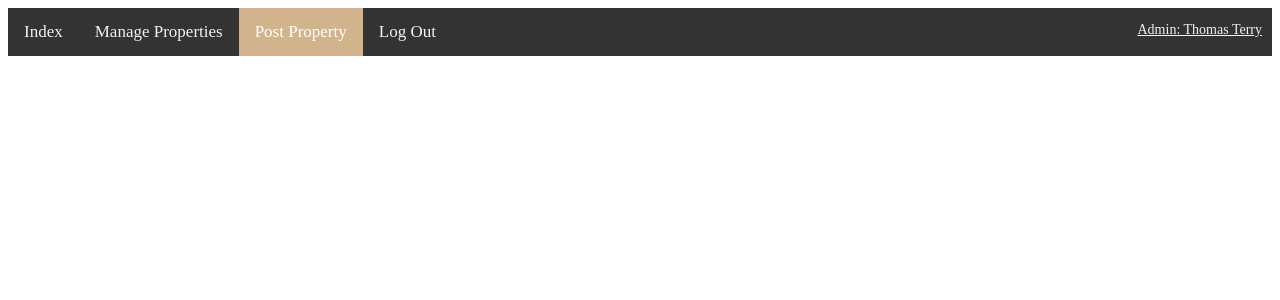
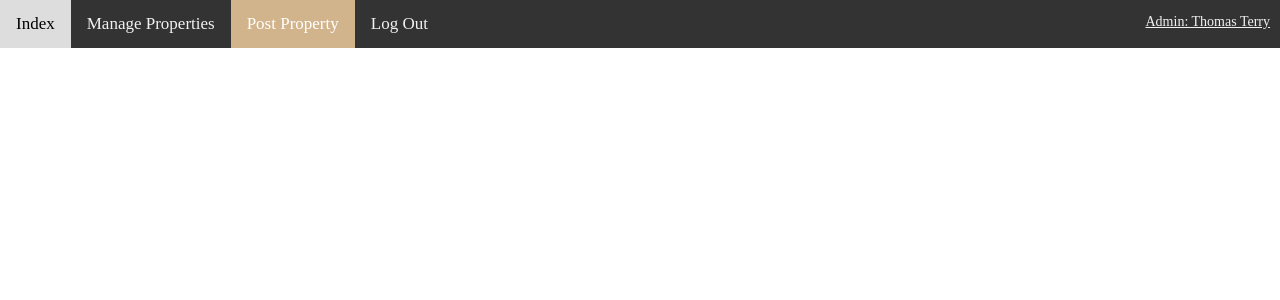
Before and after one commit to albe-martin/Cozy-rentals, a PHP site: page /postnewproperty.php in a window 1280 px wide. Shown: the top 300 px of the page. Run offline with PHP 8.4, Linux system fonts and the light colour scheme; a user stored in the database is signed in.

Commit message:
top nav fixed

```diff
--- a/adminpropertylist.php
+++ b/adminpropertylist.php
@@ -9,7 +9,12 @@
 <style>
 .topnav {
   overflow: hidden;
+  float:top;
+  top:0;
+  left:0;
+  width: 100%;
   background-color: #333;
+  position:fixed;
 }
 
 .topnav a {
--- a/paymentlist.php
+++ b/paymentlist.php
@@ -9,7 +9,12 @@
 <style>
 .topnav {
   overflow: hidden;
+  float:top;
+  top:0;
+  left:0;
+  width: 100%;
   background-color: #333;
+  position:fixed;
 }
 
 .topnav a {
--- a/postnewproperty.php
+++ b/postnewproperty.php
@@ -9,7 +9,12 @@
 <style>
 .topnav {
   overflow: hidden;
+  float:top;
+  top:0;
+  left:0;
+  width: 100%;
   background-color: #333;
+  position:fixed;
 }
 
 .topnav a {
--- a/propertylist.php
+++ b/propertylist.php
@@ -68,6 +68,7 @@
 /* main content */
 .main {
   height:100%;
+  margin-top: 60px;
   margin-left: 30%; /* Same as the width of the sidebar */
   padding: 0px 10px;
 }
@@ -76,7 +77,7 @@
 .card {
   border: 3px solid transparent;
   box-shadow: 0 4px 8px 0 rgba(0, 0, 0, 0.2);
-  margin: auto;
+  margin-bottom: 20px;
   text-align: left;
   font-family: arial;
   padding: 2px 16px;
@@ -178,7 +179,6 @@
 
     <!-- Page content -->
     <div class="main">
-      <p>TEST, here should have list of properties</p>
       <?php
         $pid = 101;
         displayProperty($pid);
--- a/watchlist.php
+++ b/watchlist.php
@@ -9,7 +9,12 @@
 <style>
 .topnav {
   overflow: hidden;
+  float:top;
+  top:0;
+  left:0;
+  width: 100%;
   background-color: #333;
+  position:fixed;
 }
 
 .topnav a {
```
